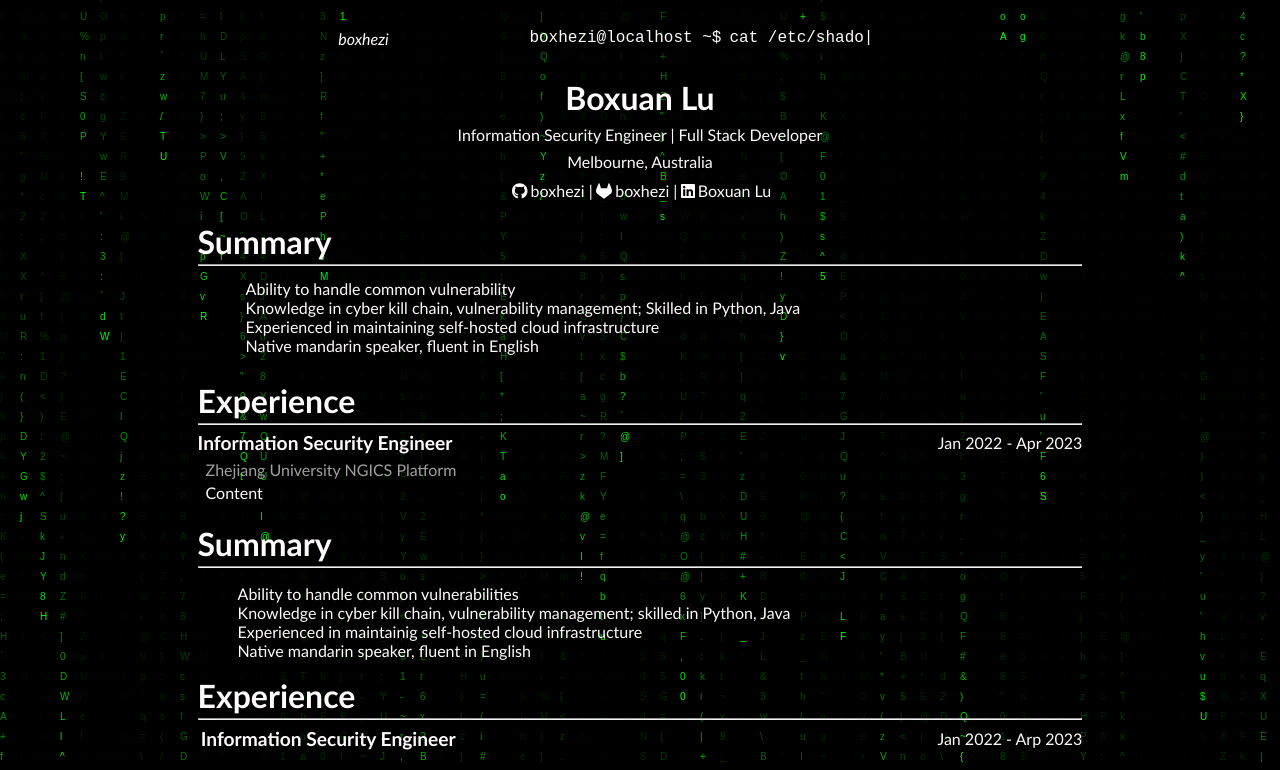
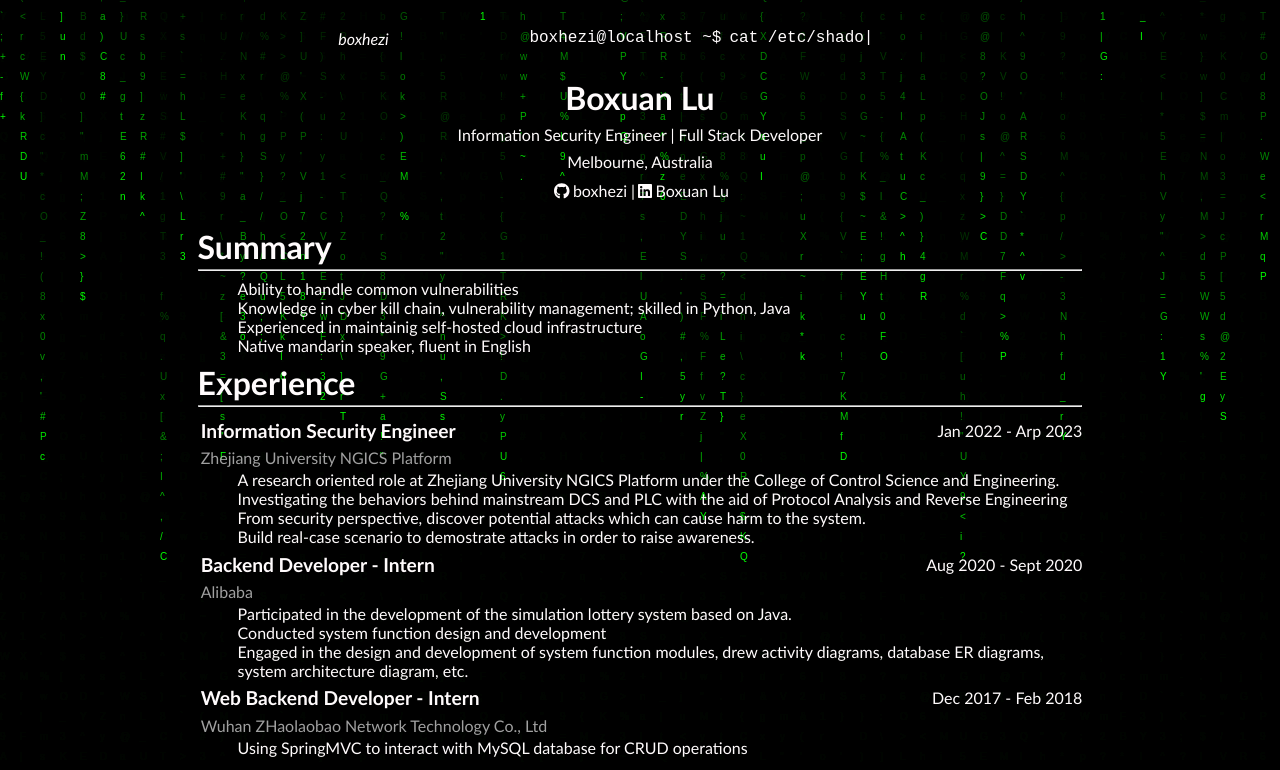
Before and after one commit to BoxHezi/boxhezi.github.io, a Vue app: page /home in a window 1280 px wide. Shown: the top 770 px of the page. Built offline with nearby package versions, Linux system fonts and the light colour scheme.

Commit message:
fix background bug, finish first version of this stage; TODO: add more project and other related info

```diff
--- a/src/App.vue
+++ b/src/App.vue
@@ -11,7 +11,7 @@ import { defineComponent, onMounted } from "vue";
 import MainNavBar from "./components/navbar/MainNavBar.vue";
 import Home from "./views/home/Home.vue";
 
-import { initAnimation } from "./Background";
+import { initAnimation as init } from "./Background";
 
 export default defineComponent({
   name: "App",
@@ -21,7 +21,16 @@ export default defineComponent({
   },
   setup() {
     onMounted(() => {
-      initAnimation();
+      // set a timeout in order to ensure html max height can be obtained
+      setTimeout(() => {
+        const width = window.innerWidth; // dynamically get window height
+        const html = document.querySelector("html");
+        const height =
+          Math.max(html!.clientHeight, html!.scrollHeight, html!.offsetHeight) +
+          20; // get html element's height
+
+        init(width, height);
+      }, 50);
     });
   },
 });
@@ -40,7 +49,6 @@ canvas {
   left: 0;
   top: 0;
   width: 100%;
-  height: 100%;
 }
 
 .container {
--- a/src/Background.ts
+++ b/src/Background.ts
@@ -1,13 +1,22 @@
-function defineCanvas() {
+function defineCanvas(width: number, height: number) {
   const canvas = document.querySelector("canvas");
-  canvas!.width = window.innerWidth; // assign innderWidth to canvas if canvas is not null
-  canvas!.height = window.innerHeight; // assign innerHeight to canvas if canvas is not null
+  // canvas!.width = window.innerWidth; // assign innderWidth to canvas if canvas is not null
+  // // canvas!.height = window.innerHeight; // assign innerHeight to canvas if canvas is not null
+
+  // // get html height instead of window height
+  // const html = document.querySelector("html");
+  // const height =
+  //   Math.max(html!.scrollHeight, html!.clientHeight, html!.offsetHeight) + 20;
+  // // console.log(height);
+  // canvas!.height = height;
+  canvas!.width = width;
+  canvas!.height = height;
 
   return canvas;
 }
 
-export function initAnimation() {
-  const canvas = defineCanvas();
+export function initAnimation(width: number, height: number) {
+  const canvas = defineCanvas(width, height);
 
   // get all ascii printable
   let letters: string[] = [];
--- a/src/views/home/Home.vue
+++ b/src/views/home/Home.vue
@@ -16,12 +16,12 @@
             <template v-slot:text> boxhezi | </template>
           </profile-links>
 
-          <profile-links link="https://gitlab.com/BoxHezi">
+          <!-- <profile-links link="https://gitlab.com/BoxHezi">
             <template v-slot:icon>
               <font-awesome-icon icon="fa-brands fa-gitlab" />
             </template>
             <template v-slot:text> boxhezi | </template>
-          </profile-links>
+          </profile-links> -->
 
           <profile-links link="https://www.linkedin.com/in/boxuan-lu/">
             <template v-slot:icon>
@@ -33,44 +33,7 @@
       </home-summary>
     </div>
 
-    <div id="home-info-block">
-      <div id="summary-block">
-        <home-info-block title="Summary" />
-        <info-block-content>
-          <template v-slot:content>
-            <ul class="summaryList">
-              <li>Ability to handle common vulnerability</li>
-              <li>
-                Knowledge in cyber kill chain, vulnerability management; Skilled
-                in Python, Java
-              </li>
-              <li>
-                Experienced in maintaining self-hosted cloud infrastructure
-              </li>
-              <li>Native mandarin speaker, fluent in English</li>
-            </ul>
-          </template>
-        </info-block-content>
-      </div>
-
-      <div id="experience-block">
-        <home-info-block title="Experience" />
-        <info-block-content>
-          <template v-slot:contentTitle>
-            <p>Information Security Engineer</p>
-          </template>
-          <template v-slot:timeframe>
-            <p>Jan 2022 - Apr 2023</p>
-          </template>
-          <template v-slot:subtitle>
-            <p>Zhejiang University NGICS Platform</p>
-          </template>
-          <template v-slot:content>
-            <p>Content</p>
-          </template>
-        </info-block-content>
-      </div>
-    </div>
+    <div id="home-info-block"></div>
 
     <div id="test"></div>
   </div>
@@ -111,5 +74,4 @@ p {
   margin: 0.2rem auto;
   list-style-type: none;
 }
-
 </style>
--- a/src/views/home/data.json
+++ b/src/views/home/data.json
@@ -74,7 +74,7 @@
       "subtitle": "PentesterLab"
     },
     {
-      "contentTitle": "100W Cybersecurity Practices for Industrial Control SYstems",
+      "contentTitle": "100W Cybersecurity Practices for Industrial Control Systems",
       "subtitle": "U.S. Department of Homeland Security",
       "content": [
         "E-G03380"
--- a/src/views/home/dataHandler.ts
+++ b/src/views/home/dataHandler.ts
@@ -1,11 +1,11 @@
 export const blockTitleCSS: string =
-  "text-align: left; font-size: 2rem; font-weight: bold; margin: 0.2rem auto";
+  "text-align: left; font-size: 2rem; font-weight: bold; margin: 0.5rem auto";
 export const ulCSS: string = "margin: 0.2rem auto; list-style-type: none";
-export const divCSS: string = "text-align: left; margin: 1rem auto";
+export const divCSS: string = "text-align: left";
 export const flexCSS: string =
   "display: flex; justify-content: space-between; align-items: center";
 export const contentTitleCSS: string = "font-size: 1.2rem; font-weight: bold; margin: 0.2rem";
-export const subtitleCSS: string = "color: #a0a0a0; margin: 0.2rem auto";
+export const subtitleCSS: string = "color: #a0a0a0; margin: 0.2rem; text-align: left";
 
 export const hrCSS: string = "margin: 0.2rem auto";
 
--- a/src/views/home/dataParser.ts
+++ b/src/views/home/dataParser.ts
@@ -1,5 +1,12 @@
 import { default as resumeData } from "./data.json";
-import { blockTitleCSS, contentTitleCSS, divCSS, flexCSS, ulCSS } from "./dataHandler";
+import {
+  blockTitleCSS,
+  contentTitleCSS,
+  divCSS,
+  flexCSS,
+  ulCSS,
+  subtitleCSS
+} from "./dataHandler";
 import { createHr, createListItem } from "./dataHandler";
 import { INFO_BLOCK_IDENTIFIER } from "./dataHandler";
 
@@ -44,16 +51,15 @@ function generateDiv(key: string, data: object[]): HTMLDivElement {
 // generate sub-block content
 function generateSubBlock(data: object): HTMLDivElement {
   const div: HTMLDivElement = document.createElement("div");
-  let contentTitleAndTimeframeDiv: HTMLDivElement;
-  let subtitleDiv: HTMLDivElement;
   let contentDiv: HTMLDivElement;
 
   if (data["contentTitle"] !== undefined) {
-    // TODO: parse contentTitle
-    div.appendChild(createContentTitle(data["contentTitle"], data["timeframe"]))
+    div.appendChild(
+      createContentTitle(data["contentTitle"], data["timeframe"])
+    );
   }
   if (data["subtitle"] !== undefined) {
-    // TODO: parse subtitle
+    div.appendChild(createSubtitle(data["subtitle"]));
   }
   if (data["content"] !== undefined) {
     contentDiv = createContent(data["content"]);
@@ -63,23 +69,16 @@ function generateSubBlock(data: object): HTMLDivElement {
   return div;
 }
 
-// generate a div for contentTitle and timeframe flex display
-function generateFlexDiv(contentTitle: string, timeframe: string): HTMLDivElement {
-  const div: HTMLDivElement = document.createElement("div");
+/*
+  Information part contains 5 parts: title, contentTitle, subtitle, timeframe, content
 
-  return div;
-}
-
-/*
-  Information part contains 4 parts: title, subtitle, timeframe, content
-
-  ------------------------
-  | title                |
-  ------------------------
-  | contentTitle         | // job title, uni, cert name, etc.
-  | subtitle   timeframe | // workplace, degree, issued from, etc.
-  | content              | // details
-  ------------------------
+  -----------------------------
+  | title                     |
+  ------------------------------
+  | contentTitle    timeframe | // job title, uni, cert name, etc.
+  | subtitle                  | // workplace, degree, issued from, etc.
+  | content                   | // details
+  -----------------------------
 
   one block contains ONE title, and ONE or MORE sub-block
   sub-block means items for separate for different block
@@ -116,8 +115,11 @@ function createTitle(title: string) {
   return div;
 }
 
-// create contentTitle part
-function createContentTitle(contentTitle: string, timeframe: string): HTMLDivElement {
+// create contentTitle and timeframe part
+function createContentTitle(
+  contentTitle: string,
+  timeframe: string
+): HTMLDivElement {
   const div: HTMLDivElement = document.createElement("div");
   div.style.cssText = flexCSS;
 
@@ -136,14 +138,18 @@ function createContentTitle(contentTitle: string, timeframe: string): HTMLDivEle
 }
 
 // create subtitle part
-function createSubtitle(subtitle: string) {}
+function createSubtitle(subtitle: string): HTMLDivElement {
+  const div: HTMLDivElement = document.createElement("div");
+  if (subtitle !== undefined) {
+    div.innerText = subtitle;
+  }
 
-// create timeframe part
-function createTimeframe(timeframe: string) {}
+  div.style.cssText = subtitleCSS;
+  return div;
+}
 
 // create content part
 function createContent(content: string[]): HTMLDivElement {
-  console.log(content);
   const div: HTMLDivElement = document.createElement("div");
   const ul: HTMLUListElement = document.createElement("ul");
 
```
